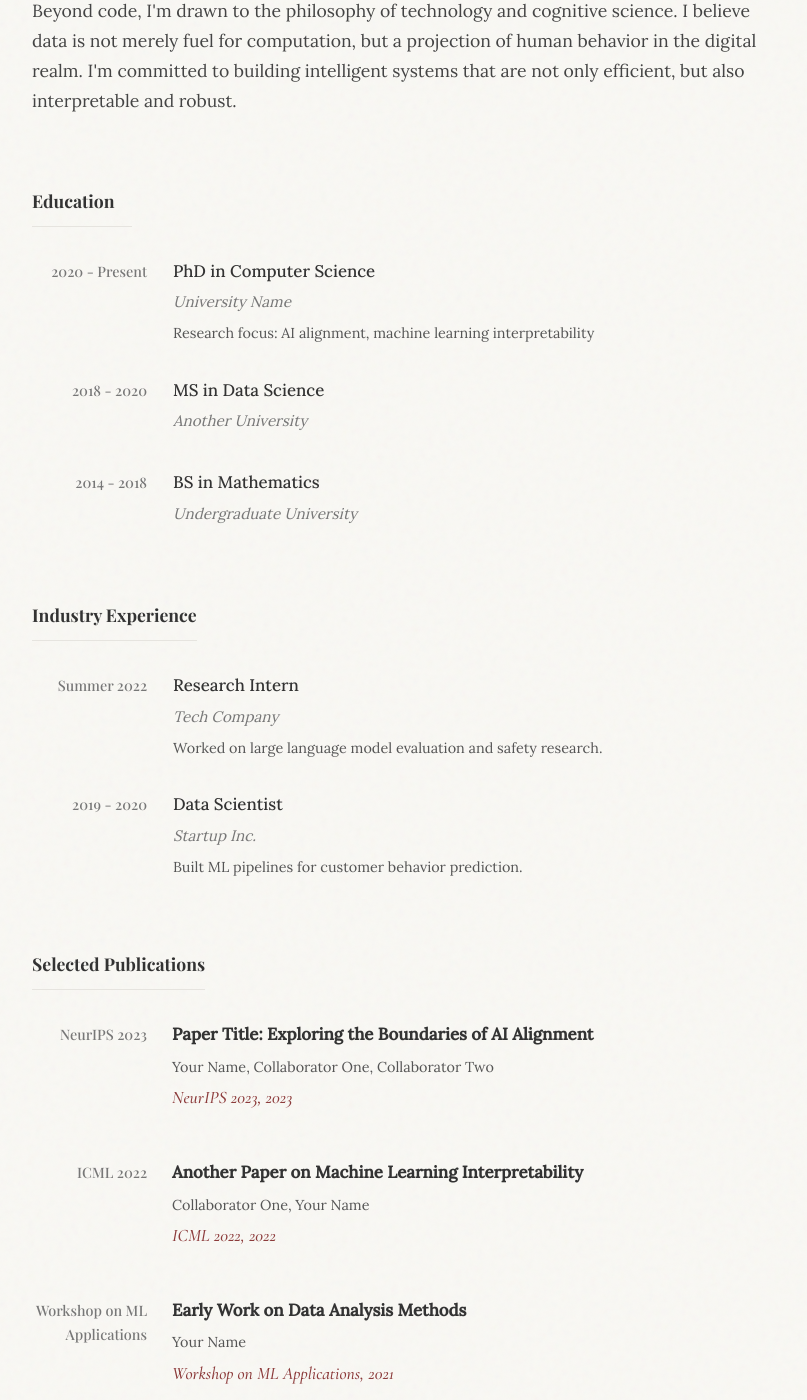
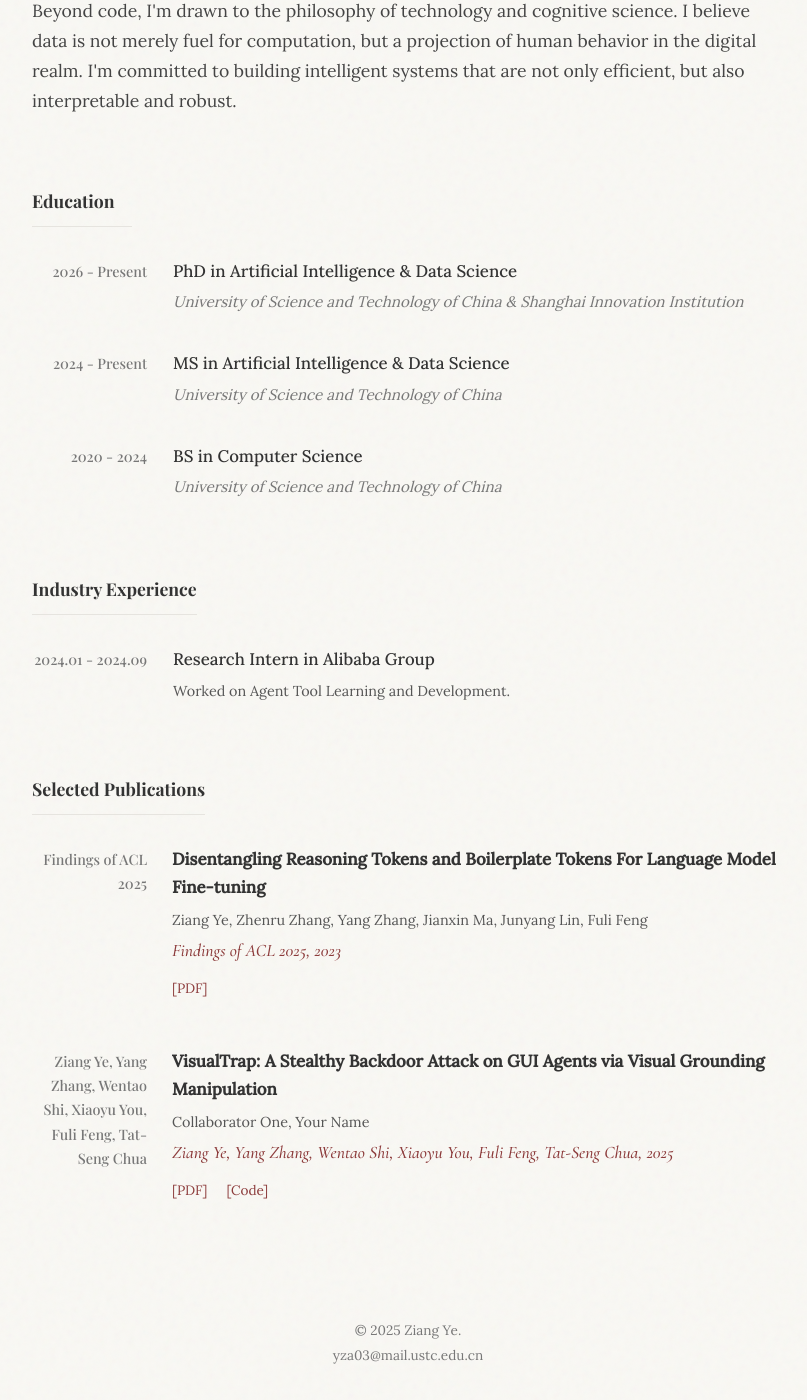
Before and after one commit to whi497/leaf.github.io, a Jekyll site: the page built from index.html, in a window 1280 px wide and 1400 px high, scrolled down 381 px. Shown: the whole window, without its empty margins (232-1039 px from the left). Built offline with Jekyll 4.4.1, drawn with Linux system fonts in a browser that asks for light colours.

Commit message:
[content] correct content

```diff
--- a/_data/education.yml
+++ b/_data/education.yml
@@ -1,14 +1,14 @@
-- degree: "PhD in Computer Science"
-  institution: "University Name"
-  year: "2020 - Present"
-  description: "Research focus: AI alignment, machine learning interpretability"
+- degree: "PhD in Artificial Intelligence & Data Science"
+  institution: "University of Science and Technology of China & Shanghai Innovation Institution"
+  year: "2026 - Present"
+#   description: "Research focus: AI alignment, machine learning interpretability"
 
-- degree: "MS in Data Science"
-  institution: "Another University"
-  year: "2018 - 2020"
+- degree: "MS in Artificial Intelligence & Data Science"
+  institution: "University of Science and Technology of China"
+  year: "2024 - Present"
   description: ""
 
-- degree: "BS in Mathematics"
-  institution: "Undergraduate University"
-  year: "2014 - 2018"
+- degree: "BS in Computer Science"
+  institution: "University of Science and Technology of China"
+  year: "2020 - 2024"
   description: ""
--- a/_data/experience.yml
+++ b/_data/experience.yml
@@ -1,9 +1,3 @@
-- role: "Research Intern"
-  company: "Tech Company"
-  year: "Summer 2022"
-  description: "Worked on large language model evaluation and safety research."
-
-- role: "Data Scientist"
-  company: "Startup Inc."
-  year: "2019 - 2020"
-  description: "Built ML pipelines for customer behavior prediction."
+- role: "Research Intern in Alibaba Group"
+  year: "2024.01 - 2024.09"
+  description: "Worked on Agent Tool Learning and Development."
--- a/_data/publications.yml
+++ b/_data/publications.yml
@@ -1,23 +1,15 @@
-- title: "Paper Title: Exploring the Boundaries of AI Alignment"
-  authors: "Your Name, Collaborator One, Collaborator Two"
-  venue: "NeurIPS 2023"
+- title: "Disentangling Reasoning Tokens and Boilerplate Tokens For Language Model Fine-tuning"
+  authors: "Ziang Ye, Zhenru Zhang, Yang Zhang, Jianxin Ma, Junyang Lin, Fuli Feng"
+  venue: "Findings of ACL 2025"
   year: 2023
-  pdf: ""
+  pdf: "https://aclanthology.org/2025.findings-acl.1078.pdf"
   code: ""
   abstract: ""
 
-- title: "Another Paper on Machine Learning Interpretability"
+- title: "VisualTrap: A Stealthy Backdoor Attack on GUI Agents via Visual Grounding Manipulation"
   authors: "Collaborator One, Your Name"
-  venue: "ICML 2022"
-  year: 2022
-  pdf: ""
-  code: ""
+  venue: "Ziang Ye, Yang Zhang, Wentao Shi, Xiaoyu You, Fuli Feng, Tat-Seng Chua"
+  year: 2025
+  pdf: "https://openreview.net/pdf?id=7HPuAkgdVm"
+  code: "https://github.com/whi497/VisualTrap"
   abstract: ""
-
-- title: "Early Work on Data Analysis Methods"
-  authors: "Your Name"
-  venue: "Workshop on ML Applications"
-  year: 2021
-  pdf: ""
-  code: ""
-  abstract: ""
```
